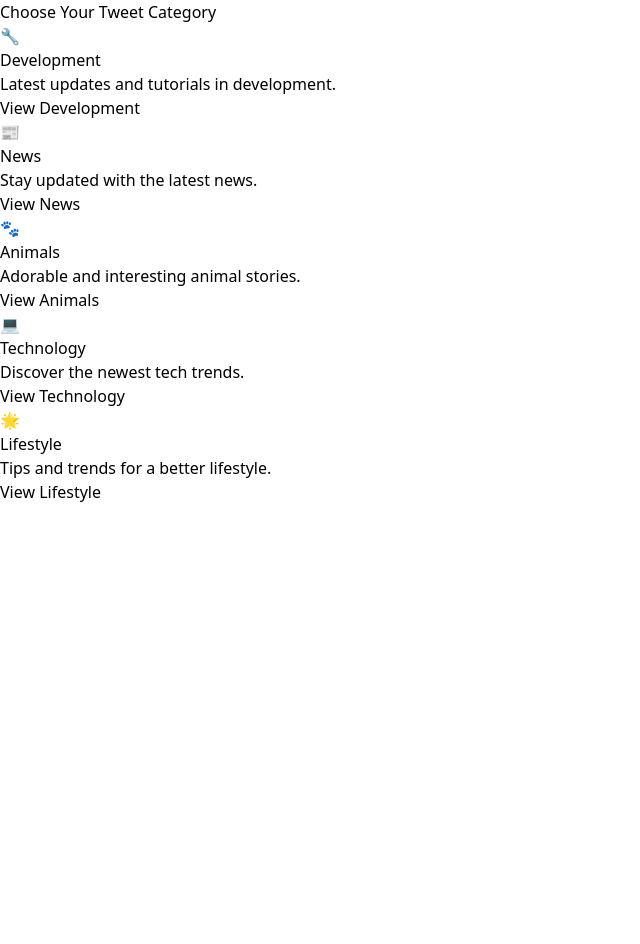
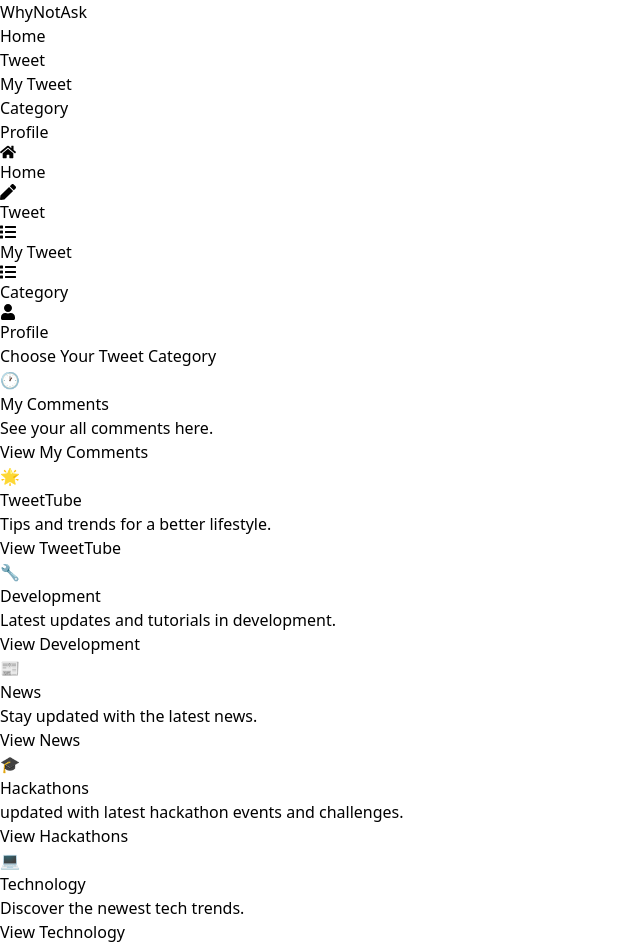
Before and after one commit to RishuPvt/-ClientWhyNotAsk, a React (Vite) app: page /Category in a window 1280 px wide. Shown: the whole page, without its empty margins (0-640 px from the left). Before the commit the page ends 800 px from the top, so only its background shows below. Built offline with nearby package versions, Linux system fonts and the light colour scheme.

Commit message:
categoery

```diff
--- a/src/Componets/Categoery/Categoery.tsx
+++ b/src/Componets/Categoery/Categoery.tsx
@@ -1,15 +1,20 @@
 import React from 'react';
+import Header from '../Header/Header';
+import { Link } from 'react-router-dom';
 
 const TweetCategoryCard: React.FC = () => {
   const categories = [
+    { name: "My Comments", description: "See your all comments here.", icon: "\ud83d\udd50", path:"/mycomments" },
+    { name: "TweetTube", description: "Tips and trends for a better lifestyle.", icon: "\ud83c\udf1f" },
     { name: "Development", description: "Latest updates and tutorials in development.", icon: "\ud83d\udd27" },
     { name: "News", description: "Stay updated with the latest news.", icon: "\ud83d\udcf0" },
-    { name: "Animals", description: "Adorable and interesting animal stories.", icon: "\ud83d\udc3e" },
+    { name: "Hackathons", description: "updated with latest hackathon events and challenges.", icon: "\ud83c\udf93" },
     { name: "Technology", description: "Discover the newest tech trends.", icon: "\ud83d\udcbb" },
-    { name: "Lifestyle", description: "Tips and trends for a better lifestyle.", icon: "\ud83c\udf1f" }
   ];
 
   return (
+    <>
+    <Header />
     <div className="container mx-auto px-4 py-10">
       <h2 className="text-3xl font-bold text-center mb-6">Choose Your Tweet Category</h2>
       <div className="grid grid-cols-1 md:grid-cols-3 gap-6">
@@ -18,13 +23,16 @@ const TweetCategoryCard: React.FC = () => {
             <div className="text-5xl mb-4">{category.icon}</div>
             <h3 className="text-xl font-semibold mb-2">{category.name}</h3>
             <p className="text-gray-600">{category.description}</p>
+            <Link to={category.path}>
             <button className="mt-4 px-4 py-2 bg-blue-600 text-white rounded-full font-medium shadow-md hover:bg-blue-700 transition duration-200">
               View {category.name}
             </button>
+            </Link>
           </div>
         ))}
       </div>
     </div>
+    </>
   );
 };
 
```
